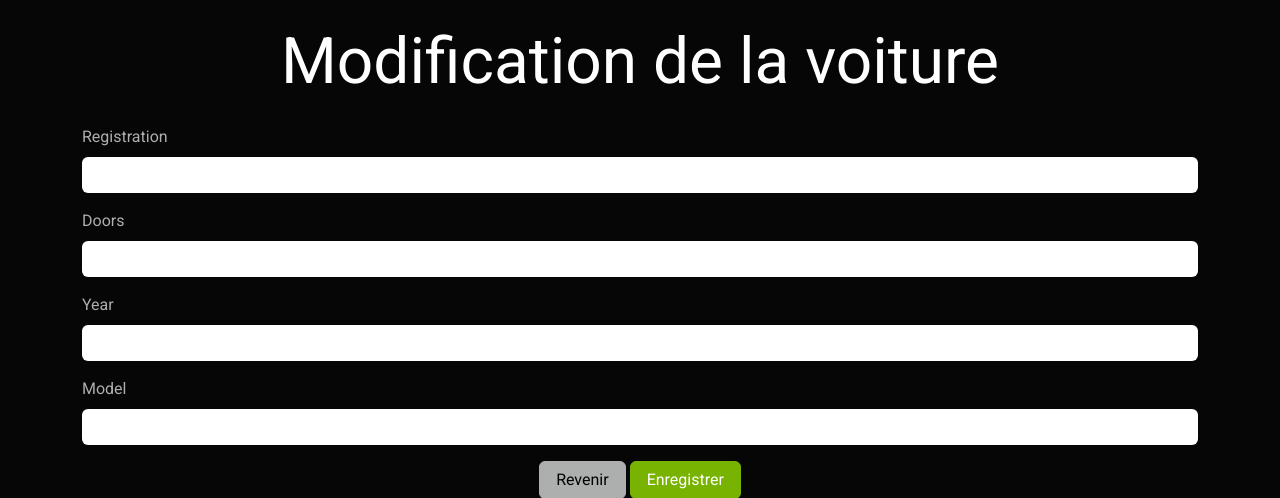
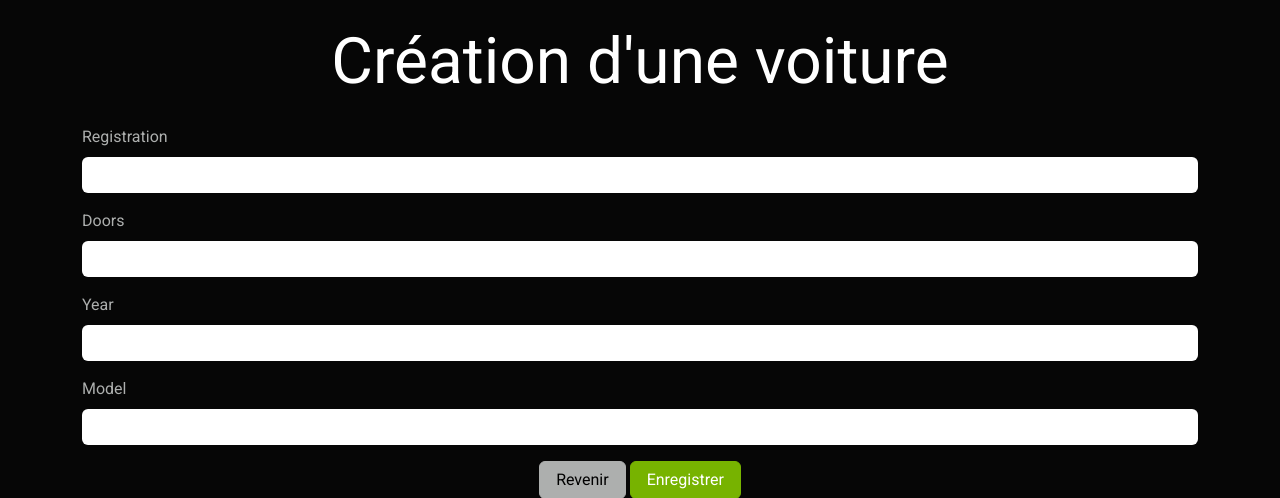
Before and after one commit to Melissa-code/cars, a Symfony app: template templates/admin/updateCar.html.twig in a window 1280 px wide. Shown: the part 56-554 px from the top of the page. Run offline with Twig, Linux system fonts and the light colour scheme; the template is opened without the code that fills it, so the values that code supplies are empty; form fields are guessed from the names that the template uses; some libraries are stand-ins or nearby versions.

Commit message:
create a car

```diff
--- a/src/Controller/AdminController.php
+++ b/src/Controller/AdminController.php
@@ -46,6 +46,8 @@ class AdminController extends AbstractController
             $car = new Car();
         }
 
+        $isUpdated = $car->getId() !== null;
+
         $form = $this->createForm(CarType::class, $car);
         $form->handleRequest($request);
 
@@ -53,14 +55,14 @@ class AdminController extends AbstractController
             $managerRegistry->getManager()->persist($car);
             $managerRegistry->getManager()->flush();
 
-            $this->addFlash("success", "La modification a bien été effectuée.");
+            $this->addFlash("success", ($isUpdated) ? "La modification a bien été effectuée." : "L'ajout a bien été effectué.");
             return $this->redirectToRoute('app_admin');
         }
 
         return $this->render('admin/updateCar.html.twig', [
             "car" => $car,
             "form" => $form->createView(),
-
+            "isUpdated" => $isUpdated,
         ]);
     }
 
--- a/templates/admin/updateCar.html.twig
+++ b/templates/admin/updateCar.html.twig
@@ -1,12 +1,22 @@
 {% extends 'base.html.twig' %}
 
-{% block title %} Modification de la voiture {% endblock %}
+{% block title %}
+    {% if isUpdated %}
+        <h1 class="text-center">Modification de la voiture {{ car.registration }}</h1>
+    {% else %}
+        <h1 class="text-center">Création d'une voiture</h1>
+    {% endif %}
+{% endblock %}
 
 {% block main %}
 <div class="container">
 
     <section class="title my-4">
-        <h1 class="text-center">Modification de la voiture {{ car.registration }}</h1>
+        {% if isUpdated %}
+            <h1 class="text-center">Modification de la voiture {{ car.registration }}</h1>
+        {% else %}
+            <h1 class="text-center">Création d'une voiture</h1>
+        {% endif %}
     </section>
 
     <section class="form-update">
--- a/templates/car/cars.html.twig
+++ b/templates/car/cars.html.twig
@@ -43,7 +43,7 @@
         <section class="add-car mt-4">
             <div class="row ">
                 <div class="col d-flex justify-content-center">
-                    <a class="btn btn-info" href="">
+                    <a class="btn btn-info" href="{{ path('app_create_car') }}">
                         <i class="fa-solid fa-plus"></i>
                         Ajouter une voiture
                     </a>
```
